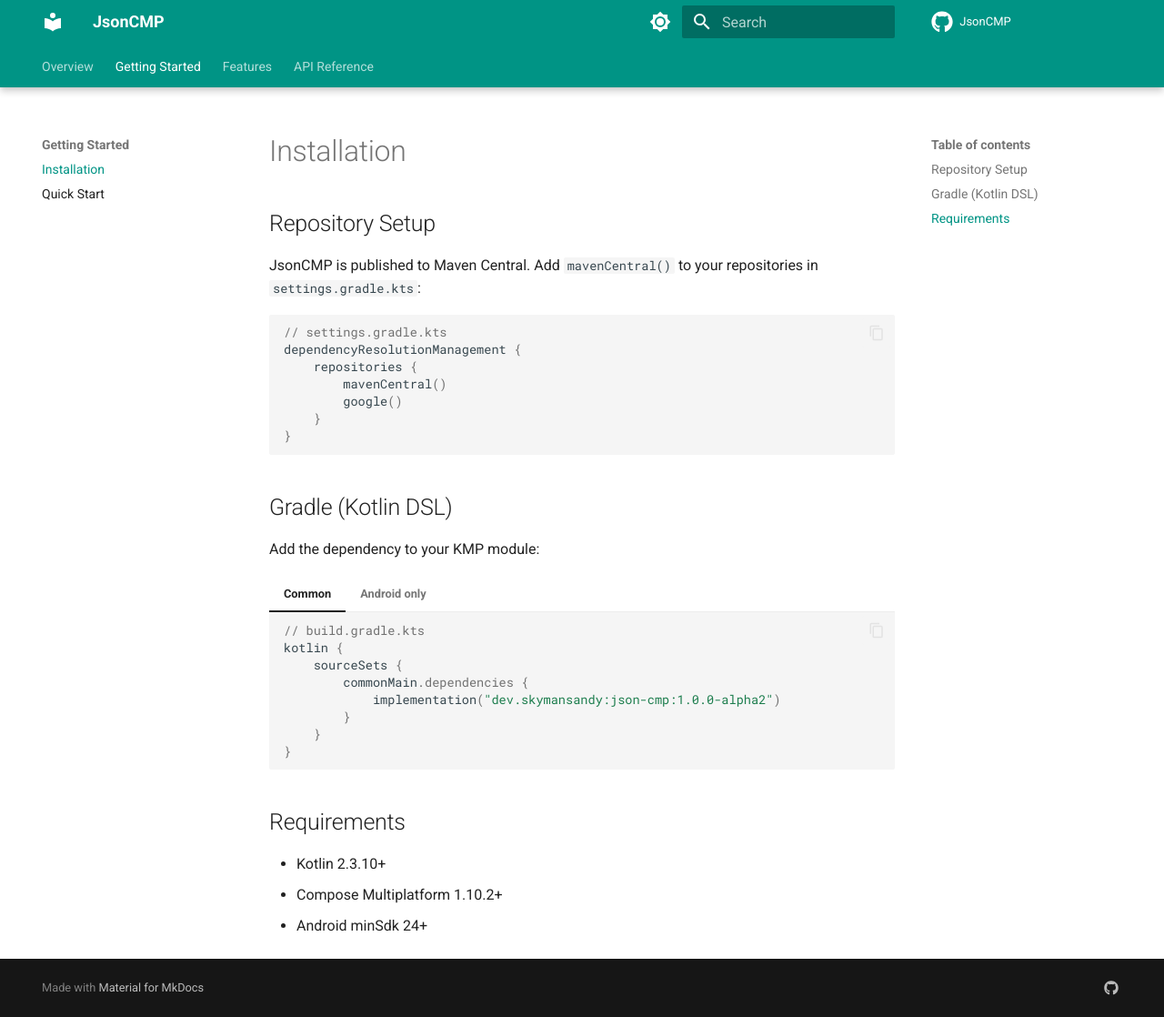
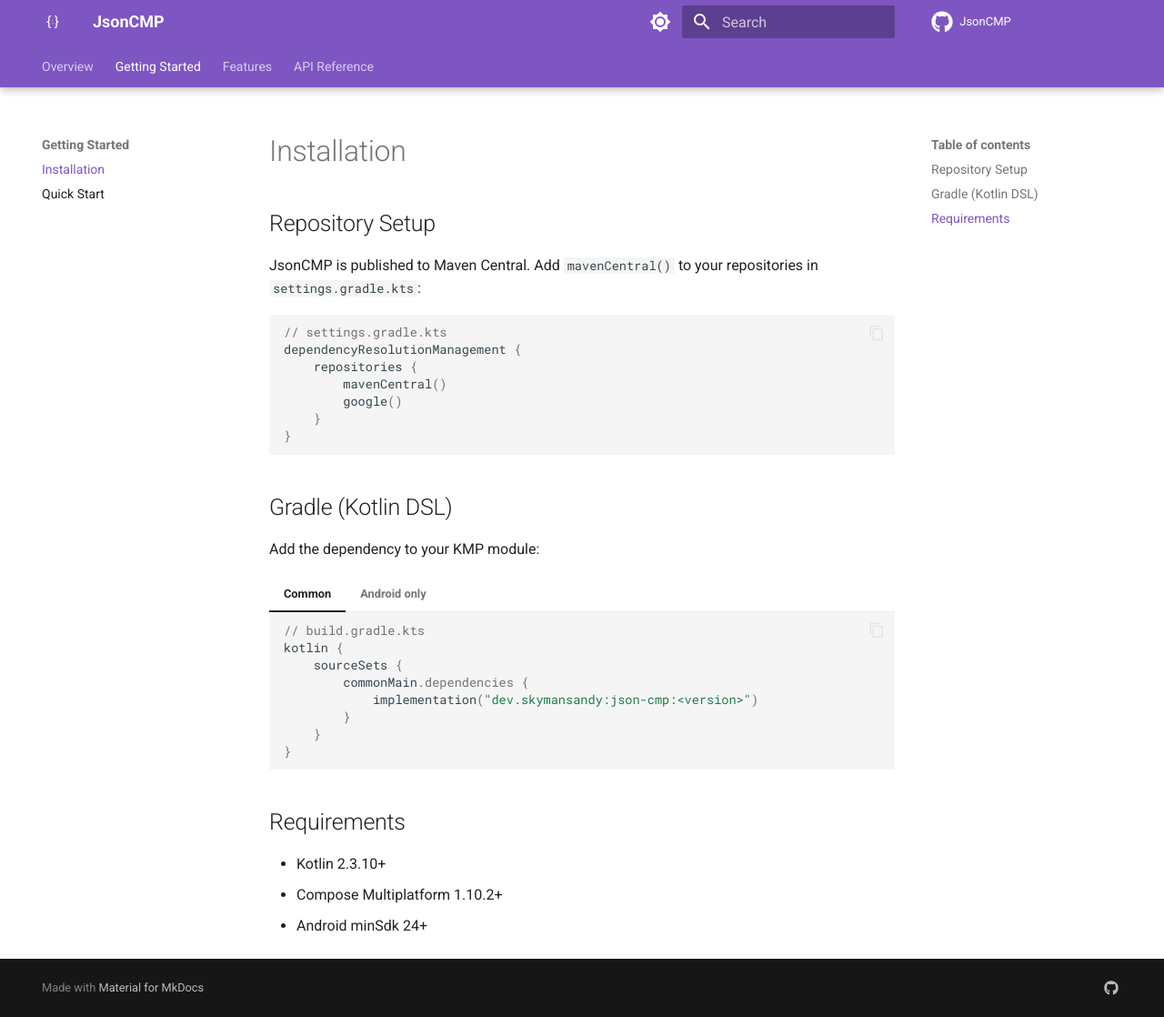
Before and after one commit to skymansandy/jsonCMP, an MkDocs documentation site: the page built from docs/getting-started/installation.md, in a window 1280 px wide and 1118 px high. Shown: the whole window at 91% size. Built offline with MkDocs 1.6.1 and Material for MkDocs 9.7.7, drawn with Linux system fonts in a browser that asks for light colours; comment, search, counter and statistics services are not loaded.

Commit message:
Update icon

````diff
--- a/docs/getting-started/installation.md
+++ b/docs/getting-started/installation.md
@@ -25,7 +25,7 @@ Add the dependency to your KMP module:
     kotlin {
         sourceSets {
             commonMain.dependencies {
-                implementation("dev.skymansandy:json-cmp:1.0.0-alpha2")
+                implementation("dev.skymansandy:json-cmp:<version>")
             }
         }
     }
@@ -36,7 +36,7 @@ Add the dependency to your KMP module:
     ```kotlin
     // build.gradle.kts
     dependencies {
-        implementation("dev.skymansandy:json-cmp:1.0.0-alpha2")
+        implementation("dev.skymansandy:json-cmp:<version>")
     }
     ```
 
--- a/mkdocs.yml
+++ b/mkdocs.yml
@@ -8,13 +8,13 @@ theme:
   name: material
   palette:
     - scheme: default
-      primary: teal
+      primary: deep purple
       accent: amber
       toggle:
         icon: material/brightness-7
         name: Switch to dark mode
     - scheme: slate
-      primary: teal
+      primary: deep purple
       accent: amber
       toggle:
         icon: material/brightness-4
@@ -29,6 +29,8 @@ theme:
     - content.tabs.link
     - search.highlight
     - search.share
+  logo: icon-logo.svg
+  favicon: icon.png
   icon:
     repo: fontawesome/brands/github
 
````
Also changed, not shown: README.md (+1 -1 lines), docs/icon-logo.svg (added), 1 other file.
